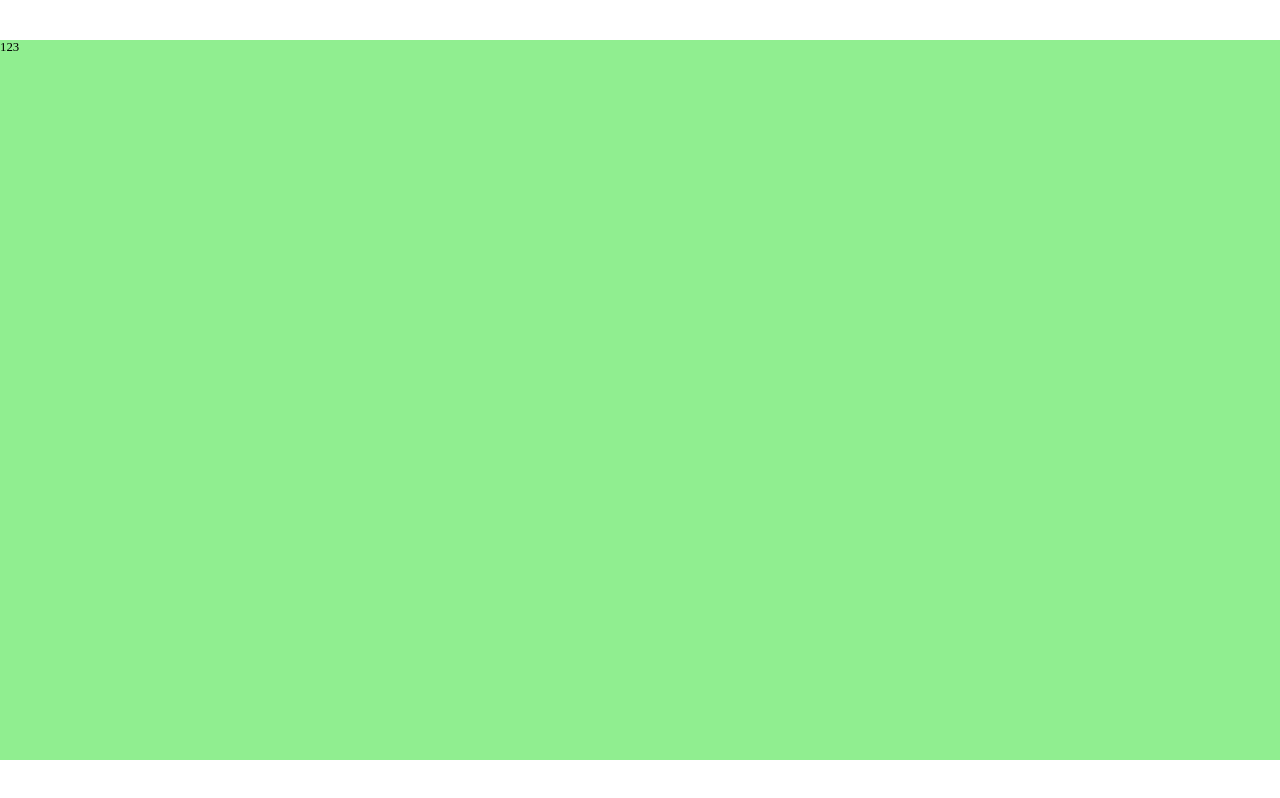
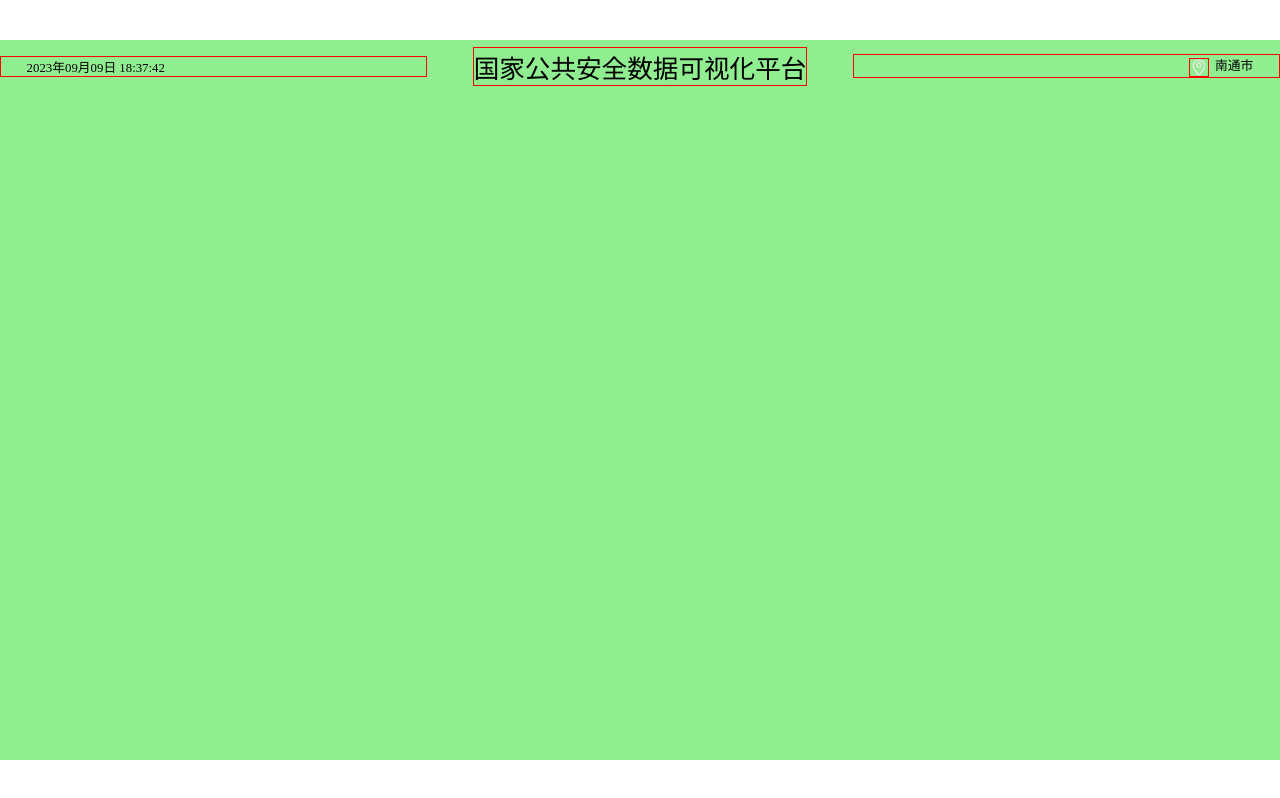
Before and after one commit to Dengky00/big-screen, a React (Vite) app: page / in a window 1280 px wide. Built offline with nearby package versions, Linux system fonts and the light colour scheme.

Commit message:
为header添加标题、时间、地点

```diff
--- a/src/pages/home.scss
+++ b/src/pages/home.scss
@@ -2,6 +2,29 @@
 
 .home {
   header {
+    * {
+      border: 1px solid red;
+    }
     height: px(99);
+    display: grid;
+    grid: 1fr/1fr 1fr 1fr;
+    .date {
+        align-self: center;
+        padding-left: 2rem;
+    }
+    .title {
+      place-self: center;
+      font-size: 2rem;
+    }
+    .city {
+        align-self: center;
+        text-align: end;
+        padding-right: 2rem;
+      .local {
+        width: 1.5rem;
+        vertical-align: middle;
+        margin-right: 0.5rem;
+      }
+    }
   }
 }
--- a/src/pages/home.tsx
+++ b/src/pages/home.tsx
@@ -1,9 +1,44 @@
 import "./home.scss";
+import local from "../assets/local.svg";
+import { useEffect, useState } from "react";
 
 export const Home = () => {
+  const [currentTime, setCurrentTime] = useState(new Date());
+  useEffect(() => {
+    // 定义一个定时器，每秒更新时间
+    const timer = setInterval(() => {
+      setCurrentTime(new Date());
+    }, 1000);
+    // 组件卸载时清除定时器
+    return () => clearInterval(timer);
+  }, []);
+  // 将时间格式化为字符串
+  const formatTime = (time: Date) => {
+    const year = time.getFullYear();
+    const month = ("0" + (time.getMonth() + 1)).slice(-2);
+    const date = ("0" + time.getDate()).slice(-2);
+    const hours = ("0" + time.getHours()).slice(-2);
+    const minutes = ("0" + time.getMinutes()).slice(-2);
+    const seconds = ("0" + time.getSeconds()).slice(-2);
+    return `${year}年${month}月${date}日 ${hours}:${minutes}:${seconds}`;
+  };
   return (
     <div className="home">
-      <header>123</header>
+      <header>
+        <div className="date">{formatTime(currentTime)}</div>
+        <div className="title">国家公共安全数据可视化平台</div>
+        <div className="city">
+          <img className="local" src={local} />
+          南通市
+        </div>
+      </header>
+      <main>
+        <section className="section1"></section>
+        <section className="section2"></section>
+        <section className="section3"></section>
+        <section className="section4"></section>
+        <section className="section5"></section>
+      </main>
     </div>
   );
 };
```
Also changed, not shown: src/assets/local.svg (added).
